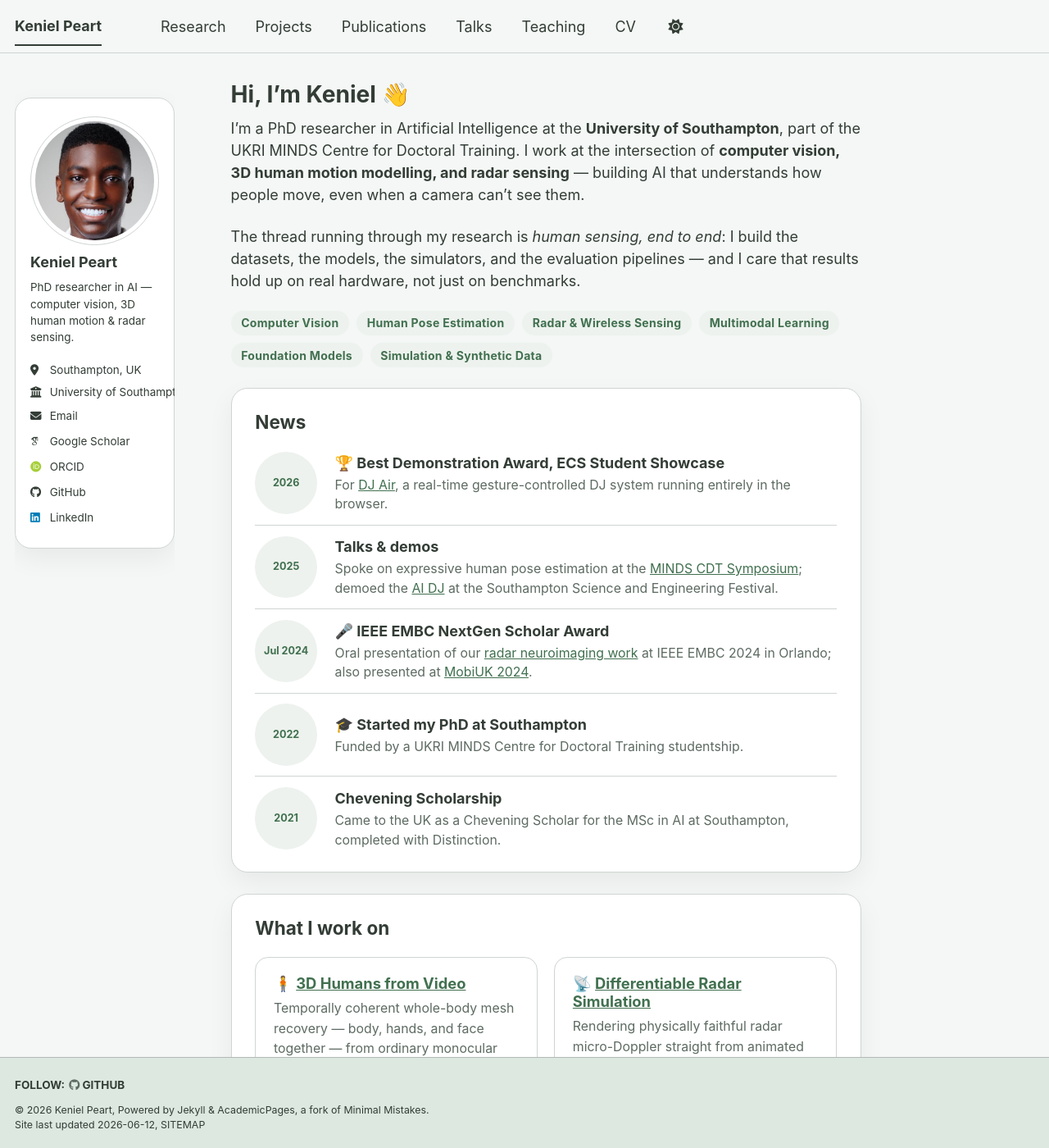
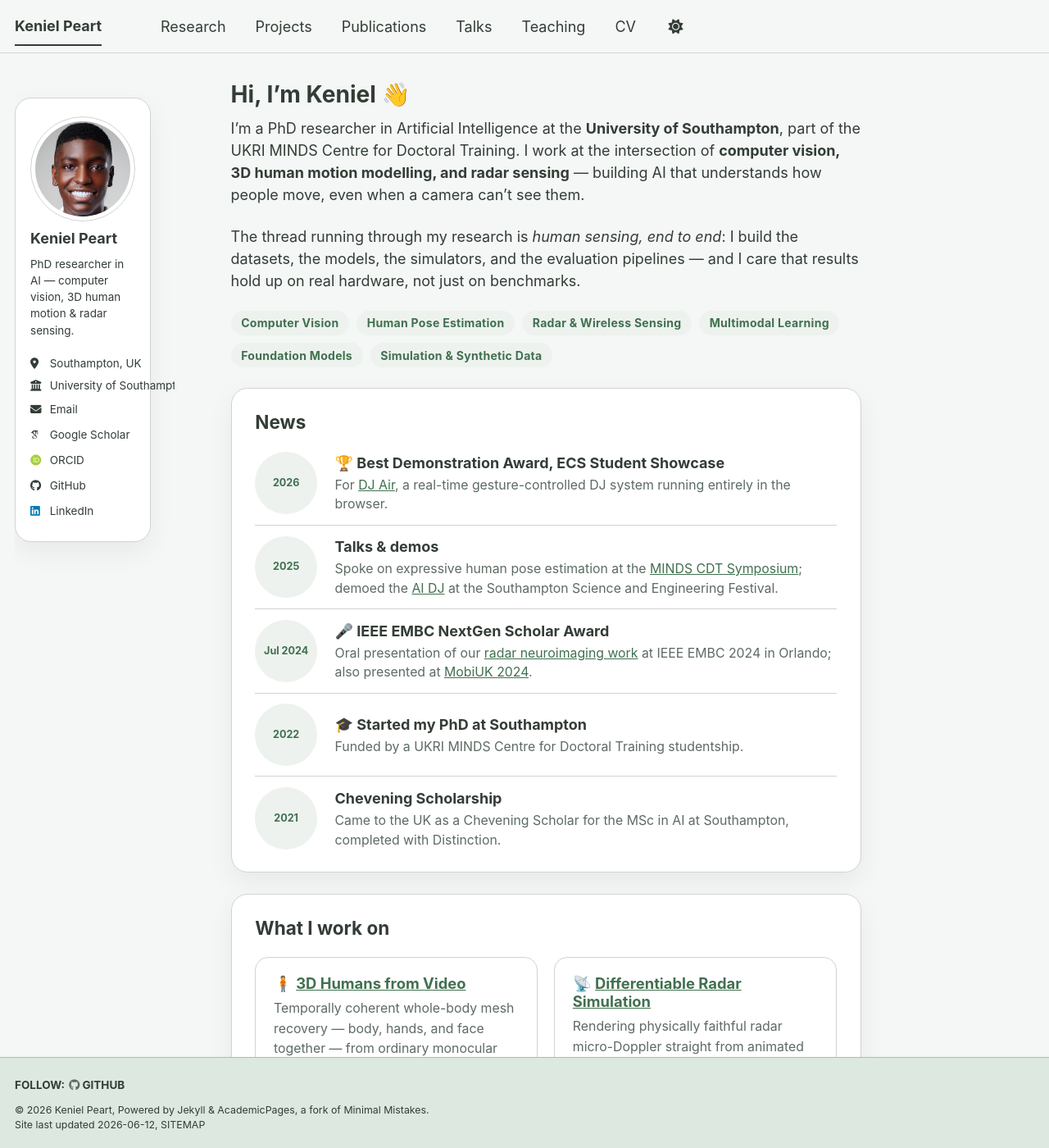
Before and after one commit to keniel123/keniel123.github.io, a Jekyll site: the page built from _pages/about.md, in a window 1280 px wide and 1400 px high. Shown: the whole window at 82% size. Built offline with Jekyll 4.4.1, drawn with Linux system fonts in a browser that asks for light colours; some web fonts are replaced; a script bundle is joined from its source files by our own code; library files that are not in the unit come from our copies.

Commit message:
Add gutter between sidebar profile card and main content
Co-Authored-By: Claude Fable 5 <noreply@anthropic.com>

```diff
--- a/_sass/layout/_home-cards.scss
+++ b/_sass/layout/_home-cards.scss
@@ -35,6 +35,15 @@ html[data-theme="dark"] .home-card {
   border-radius: 20px;
   padding: 1.2rem 1rem 1rem;
   box-shadow: 0 12px 32px rgba(0, 0, 0, 0.06);
+}
+
+/* Breathing room between the profile card and the main content column
+   once the sidebar floats beside the page (the theme zeroes the sidebar's
+   own right padding at $x-large, so the gutter lives on the card) */
+@include breakpoint($large) {
+  .sidebar > div[itemscope] {
+    margin-right: 1.6rem;
+  }
 }
 
 /* Grid of research-area cards */
```
